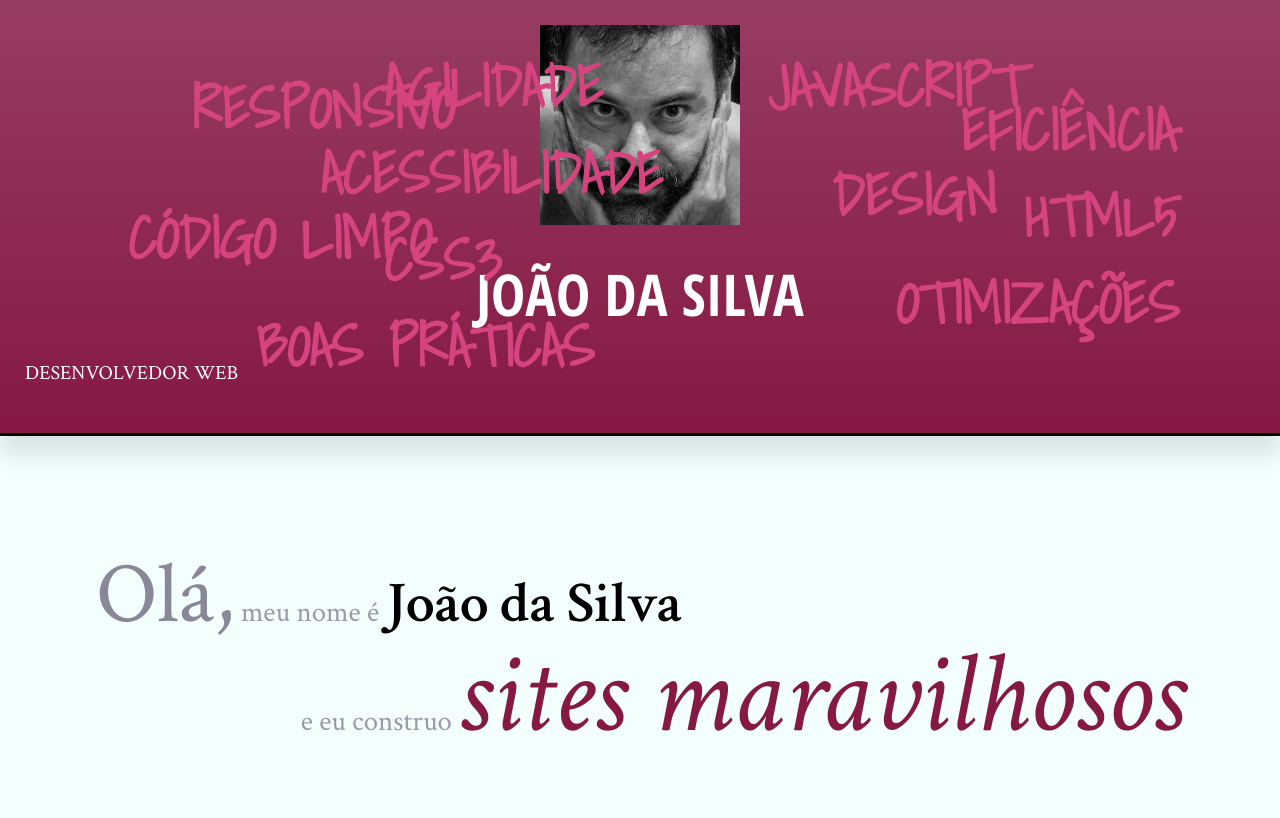
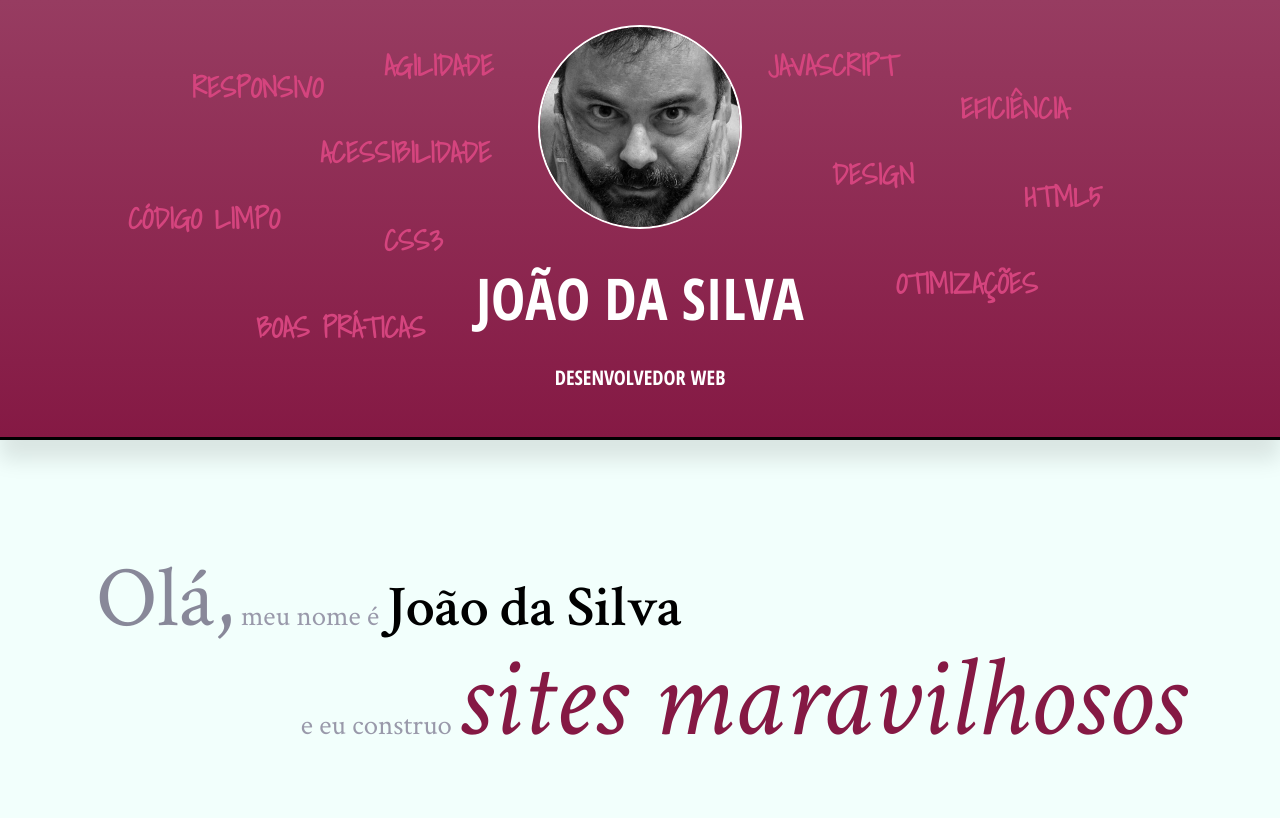
Before and after one commit to Maymisson/HUB-FRONTEND, a plain HTML site: page aula-01/projeto/index.html in a window 1280 px wide. Shown: the top 818 px of the page. Drawn offline with Linux system fonts and the light colour scheme.

Commit message:
Border-Radius - Imagem Principal

```diff
--- a/aula-01/projeto/css/bio.css
+++ b/aula-01/projeto/css/bio.css
@@ -179,7 +179,7 @@ nav a:hover {
     margin: 0 auto;
     display: block;
     margin-top: 5px;
-	border: 0px solid #FFFFFF;
+	border: 2px solid #FFFFFF;
 	margin-top: 15px;
 }
 
--- a/aula-01/projeto/css/index.css
+++ b/aula-01/projeto/css/index.css
@@ -1,3 +1,6 @@
+header {
+    position: relative;
+}
 .inicio-post{
     color: #000;
     background-color: #FFF;
@@ -6,8 +9,12 @@
 }
 .foto-home {
     height: 200px;
+    border-radius: 50%;
+    border: 2px solid #FFFFFF;
 }
 .subtitulo-principal{
+    text-align: center;
+    font-family: "Open Sans Condensed", "Arial", sans-serif;
     font-size: 0.35em;
 }
 .saudacao p {
@@ -126,6 +133,7 @@ main {
 .palavra-home {
     position: absolute;
     font-family: "Shadows Into Light", cursive;
+    font-size: 0.5em;
     font-weight: bold;
     color: #D5447E;
 
```
